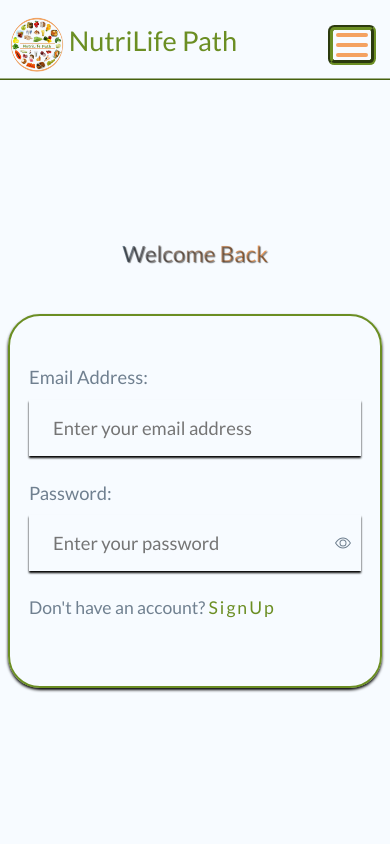
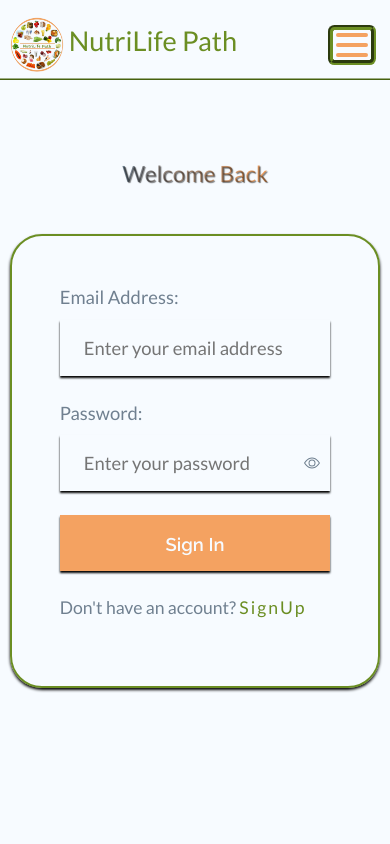
Before and after one commit to Esther20056/NutriLifePath, a React (Create React App) app: page /login in a window 390 px wide. Shown: the top 844 px of the page. Built offline with nearby package versions, Linux system fonts and the light colour scheme; a web font is replaced by a local one.

Commit message:
another commit

```diff
--- a/src/PostsArray/RecentPostItemsId.css
+++ b/src/PostsArray/RecentPostItemsId.css
@@ -95,7 +95,7 @@
 @media (max-width: 480px) {
     .RecenPostItemsId {
         padding:7rem 1.2rem 3.5rem 1.2rem;
-        text-align: center;
+        /* text-align: center; */
     }
     .RecenPostItemsId h1{
         font-size: 1.5rem !important;
--- a/src/RegisterAndNewsLetter/Login.js
+++ b/src/RegisterAndNewsLetter/Login.js
@@ -58,6 +58,7 @@ function Login() {
             )}
           </div>
         </div>
+        <button className="register-btn">Sign In</button>
         <div className="acct-wrapper">
   <p id="acct-text">Don't have an account?</p>
   <Link to="/signup" className="acct-wrapper-a">SignUp</Link>
--- a/src/RegisterAndNewsLetter/NewsLetter.css
+++ b/src/RegisterAndNewsLetter/NewsLetter.css
@@ -129,7 +129,7 @@
   .form-fields-wrapper label {
     font-size: 1.15rem;
   }
-  .form-fields-wrapper .input-fields {
+  .form-fields-wrapper .input-fields, .register-btn{
     height: 3.5rem;
     width: 100%;
     border: none;
@@ -139,7 +139,12 @@
     outline: none;
     font-size: 1.15rem;
   }
-
+ .register-btn{
+    background-color: var(--GoldenYellow) !important;
+    color: #f7fbff!important;
+    font-family: "Raleway", sans-serif;
+    font-weight: 600;
+ }
   .password-container {
     position: relative;
     display: flex;
@@ -197,9 +202,11 @@
         width: 6rem;
         padding:1.18rem 0.4rem;
     }
+    .signup-form{
+        padding:3rem 1.2rem;
+    }
     .signup-form .signup-form-container {
-        width: 96vw;
-        padding:3rem 1.2rem;
+        width: 95vw;
     }
     .form-text {
         font-size: 1.4rem;
--- a/src/RegisterAndNewsLetter/Signup.js
+++ b/src/RegisterAndNewsLetter/Signup.js
@@ -62,11 +62,11 @@ function Signup() {
             )}
           </div>
         </div>
+        <button className="register-btn">Sign Up</button>
         <div className="acct-wrapper">
   <p id="acct-text">Already have an account?</p>
   <Link to="/login" className="acct-wrapper-a">LogIn</Link>
 </div>
-
       </form>
     </div>
   );
```
